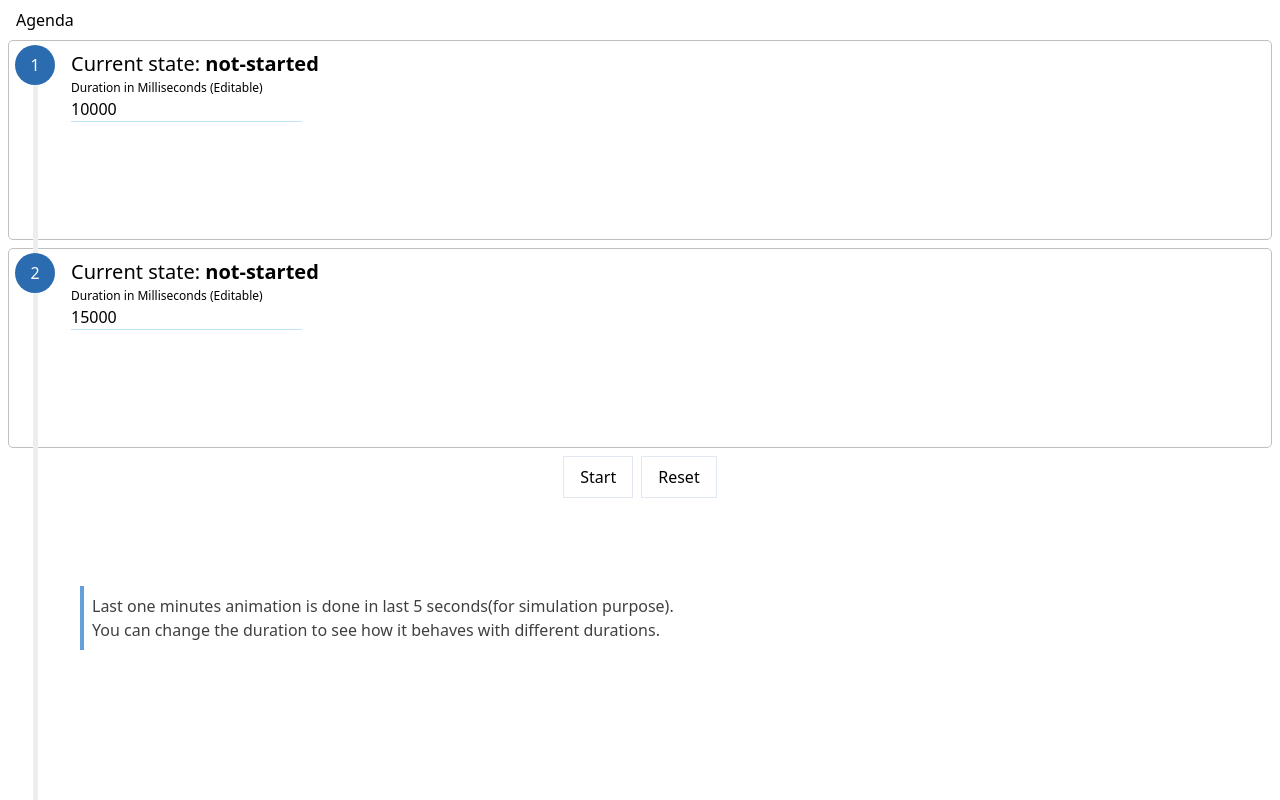
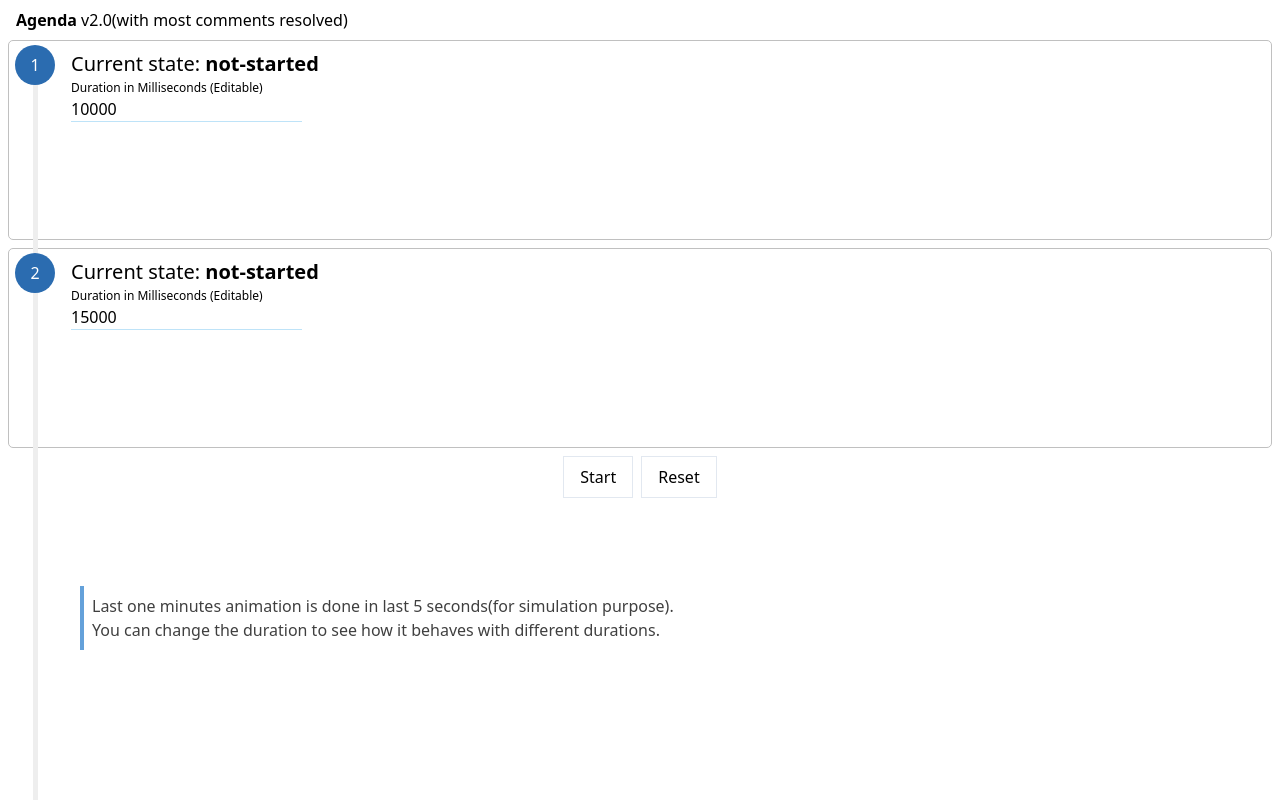
Before and after one commit to sharmajnu/angular-animations, an Angular app: page / in a window 1280 px wide. Built offline with nearby package versions, Linux system fonts and the light colour scheme.

Commit message:
comments resolved message

```diff
--- a/src/app/app.component.html
+++ b/src/app/app.component.html
@@ -1,5 +1,5 @@
 <div class="p-2">
-	<span class="p-2">Agenda</span>
+	<span class="p-2"><b>Agenda</b> v2.0(with most comments resolved)</span>
 
 <div class="ml-6 mt-12 line transparent" style="margin-left: 25px"></div>
 
```
